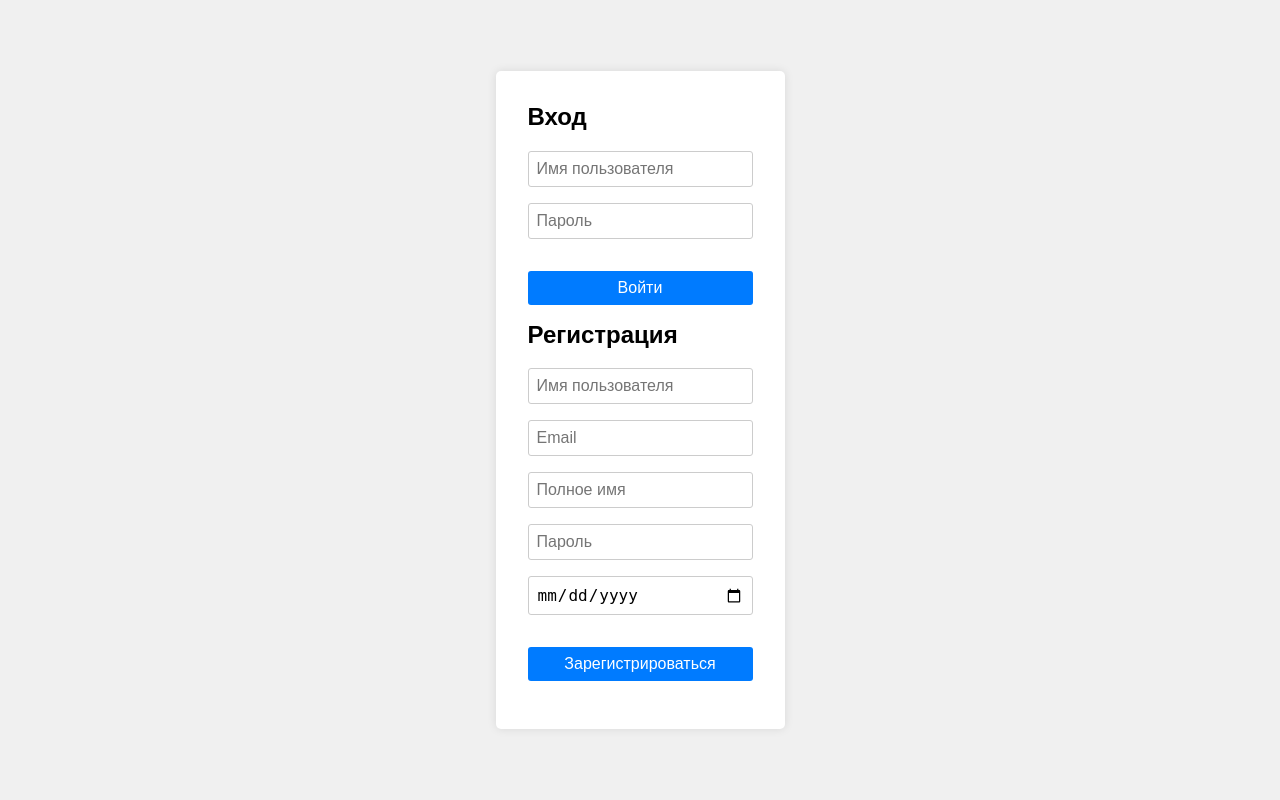
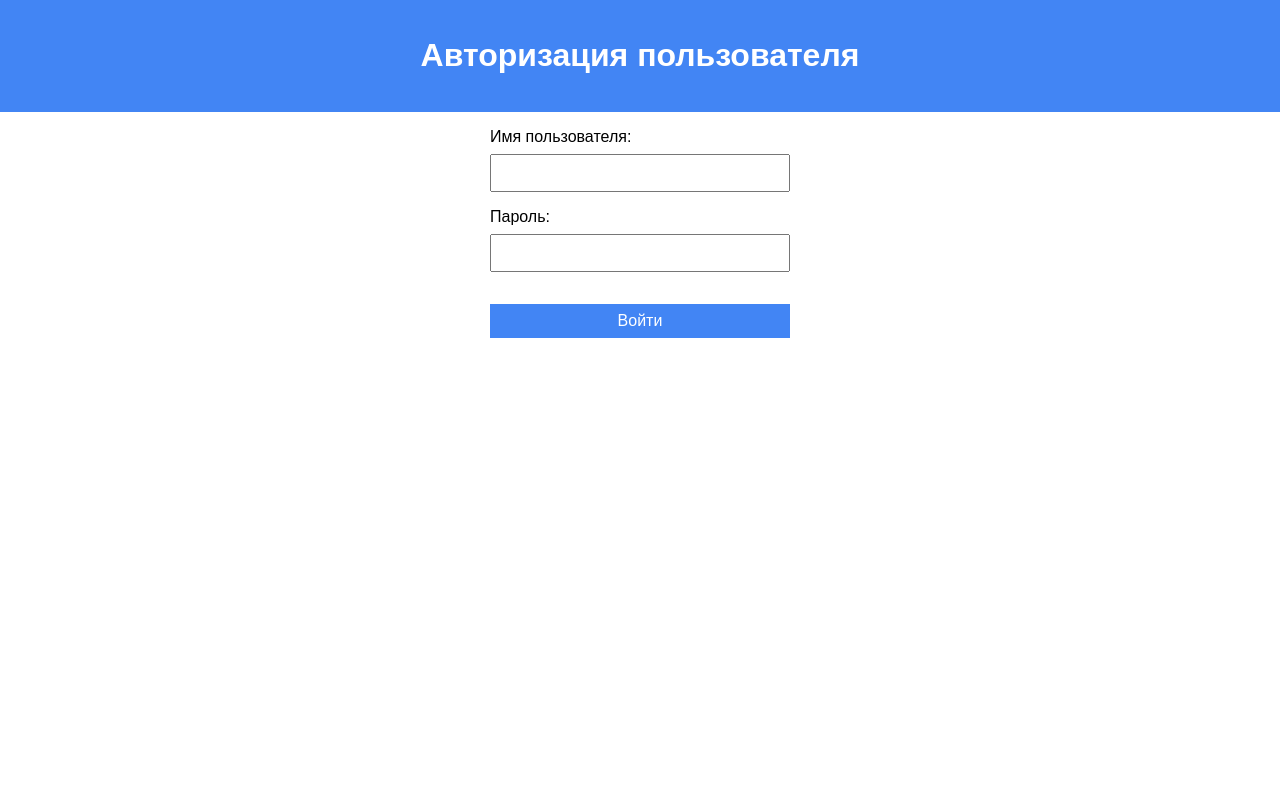
Before and after one commit to Romati21/PrediCore, a FastAPI app: template templates/auth.html in a window 1280 px wide. Run offline with FastAPI, Linux system fonts and the light colour scheme; the template is opened without the code that fills it, so the values that code supplies are empty; parts of the project's set-up code (start-up, migrations or seed data) failed here and were passed over.

Commit message:
Добавил авторизацию пользователей

```diff
--- a/app/auth/auth.py
+++ b/app/auth/auth.py
@@ -7,6 +7,7 @@ from sqlalchemy.orm import Session
 from app import models, schemas
 from app.database import get_db
 import secrets
+from jose import ExpiredSignatureError
 
 # Настройки JWT
 SECRET_KEY = secrets.token_hex(32)  # Генерирует 64-символьный
@@ -18,12 +19,6 @@ pwd_context = CryptContext(schemes=["bcrypt"], deprecated="auto")
 oauth2_scheme = OAuth2PasswordBearer(tokenUrl="token")
 
 
-def create_refresh_token(data: dict):
-    expire = datetime.utcnow() + timedelta(days=REFRESH_TOKEN_EXPIRE_DAYS)
-    to_encode = data.copy()
-    to_encode.update({"exp": expire})
-    refresh_token = jwt.encode(to_encode, SECRET_KEY, algorithm=ALGORITHM)
-    return refresh_token
 
 def refresh_access_token(refresh_token: str):
     try:
@@ -34,9 +29,13 @@ def refresh_access_token(refresh_token: str):
                 status_code=401,
                 detail="Invalid token"
             )
-        # Создаем новый access-токен
         new_access_token = create_access_token(data={"sub": username})
         return new_access_token
+    except ExpiredSignatureError:
+        raise HTTPException(
+            status_code=401,
+            detail="Refresh token expired"
+        )
     except JWTError:
         raise HTTPException(
             status_code=401,
@@ -63,8 +62,15 @@ def create_access_token(data: dict, expires_delta: timedelta = None):
     else:
         expire = datetime.utcnow() + timedelta(minutes=ACCESS_TOKEN_EXPIRE_MINUTES)
     to_encode.update({"exp": expire})
-    access_token = jwt.encode(to_encode, SECRET_KEY, algorithm=ALGORITHM)
-    return access_token
+    encoded_jwt = jwt.encode(to_encode, SECRET_KEY, algorithm=ALGORITHM)
+    return {"token": encoded_jwt, "expires": expire}
+
+def create_refresh_token(data: dict):
+    expire = datetime.utcnow() + timedelta(days=REFRESH_TOKEN_EXPIRE_DAYS)  # Используем константу
+    to_encode = data.copy()
+    to_encode.update({"exp": expire})
+    refresh_token = jwt.encode(to_encode, SECRET_KEY, algorithm=ALGORITHM)
+    return refresh_token
 
 async def get_current_user(token: str = Depends(oauth2_scheme), db: Session = Depends(get_db)):
     credentials_exception = HTTPException(
--- a/app/main.py
+++ b/app/main.py
@@ -83,7 +83,7 @@ static_dir = os.path.join(os.path.dirname(__file__), "static")
 app.mount("/static", StaticFiles(directory="static"), name="static")
 templates = Jinja2Templates(directory="templates")
 
-app.include_router(auth.router, tags=["auth"])
+app.include_router(auth.router)
 
 # def get_db():
 #     db = SessionLocal()
--- a/templates/auth.html
+++ b/templates/auth.html
@@ -3,140 +3,68 @@
     <head>
         <meta charset="UTF-8">
         <meta name="viewport" content="width=device-width, initial-scale=1.0">
-        <link rel="manifest" href="/static/manifest.json">
+        <title>Авторизация</title>
         <link rel="stylesheet" href="/static/styles.css">
-        <title>Аутентификация</title>
-        <style>
-         body {
-             font-family: Arial, sans-serif;
-             display: flex;
-             justify-content: center;
-             align-items: center;
-             height: 100vh;
-             margin: 0;
-             background-color: #f0f0f0;
-         }
-         .container {
-             background-color: white;
-             padding: 2rem;
-             border-radius: 5px;
-             box-shadow: 0 0 10px rgba(0, 0, 0, 0.1);
-         }
-         h2 {
-             margin-top: 0;
-         }
-         form {
-             display: flex;
-             flex-direction: column;
-         }
-         input {
-             margin-bottom: 1rem;
-             padding: 0.5rem;
-             border: 1px solid #ccc;
-             border-radius: 3px;
-         }
-         button {
-             background-color: #007bff;
-             color: white;
-             border: none;
-             padding: 0.5rem;
-             border-radius: 3px;
-             cursor: pointer;
-         }
-         button:hover {
-             background-color: #0056b3;
-         }
-         .error {
-             color: red;
-             margin-bottom: 1rem;
-         }
-        </style>
+        <script src="https://cdnjs.cloudflare.com/ajax/libs/jquery/3.6.0/jquery.min.js"></script>
     </head>
     <body>
-        <div class="container">
-            <h2>Вход</h2>
-            <form id="login-form">
-                <input type="text" name="username" placeholder="Имя пользователя" required>
-                <input type="password" name="password" placeholder="Пароль" required>
+        <header>
+            <h1>Авторизация пользователя</h1>
+        </header>
+        <main>
+            <form id="loginForm" action="/login" method="post">
+                <div class="form-group">
+                    <label for="username">Имя пользователя:</label>
+                    <input type="text" id="username" name="username" required>
+                </div>
+                <div class="form-group">
+                    <label for="password">Пароль:</label>
+                    <input type="password" id="password" name="password" required>
+                </div>
                 <button type="submit">Войти</button>
             </form>
-            <div id="login-error" class="error"></div>
 
-            <h2>Регистрация</h2>
-            <form id="register-form">
-                <input type="text" name="username" placeholder="Имя пользователя" required>
-                <input type="email" name="email" placeholder="Email" required>
-                <input type="text" name="full_name" placeholder="Полное имя" required>
-                <input type="password" name="password" placeholder="Пароль" required>
-                <input type="date" name="birth_date" required>
-                <button type="submit">Зарегистрироваться</button>
-            </form>
-            <div id="register-error" class="error"></div>
-        </div>
+            {% if error %}
+            <p style="color:red;">{{ error }}</p>
+            {% endif %}
+            {% if message %}
+            <p style="color:green;">{{ message }}</p>
+            {% endif %}
+        </main>
 
         <script>
-         const loginForm = document.getElementById('login-form');
-         const registerForm = document.getElementById('register-form');
-         const loginError = document.getElementById('login-error');
-         const registerError = document.getElementById('register-error');
+         $(document).ready(function() {
+             $('#loginForm').submit(function(e) {
+                 e.preventDefault();
+                 let formData = $(this).serialize();  // Собираем данные формы
 
-         loginForm.addEventListener('submit', async (e) => {
-             e.preventDefault();
-             const formData = new FormData(loginForm);
-             try {
-                 const response = await fetch('/auth/token', {
-                     method: 'POST',
-                     body: formData
+                 $.ajax({
+                     url: this.action,  // URL для отправки формы
+                     type: 'POST',
+                     data: formData,
+                     success: function(response) {
+                         console.log('Server response:', response);  // Отладочный вывод
+
+                         // Если авторизация успешна, перенаправляем на главную страницу
+                         if (response.success) {  // Проверяем, вернулся ли флаг успешной авторизации
+                             alert('Успешная авторизация!');
+                             window.location.href = '/';  // Перенаправление на главную страницу
+                         } else {
+                             alert(response.error || 'Произошла ошибка при авторизации.');
+                         }
+                     },
+                     error: function(xhr, status, error) {
+                         console.error('Error:', error);
+                         let errorMessage;
+                         try {
+                             errorMessage = JSON.parse(xhr.responseText).detail;
+                         } catch (e) {
+                             errorMessage = 'Произошла ошибка при авторизации. Пожалуйста, попробуйте еще раз.';
+                         }
+                         alert(errorMessage);
+                     }
                  });
-                 if (response.ok) {
-                     const data = await response.json();
-                     localStorage.setItem('access_token', data.access_token);
-                     window.location.href = '/dashboard';  // Перенаправление на страницу dashboard после успешного входа
-                 } else {
-                     const error = await response.json();
-                     loginError.textContent = error.detail;
-                 }
-             } catch (error) {
-                 loginError.textContent = 'Произошла ошибка при входе';
-             }
-         });
-
-         registerForm.addEventListener('submit', async (e) => {
-             e.preventDefault();
-             const formData = new FormData(registerForm);
-             const userData = Object.fromEntries(formData.entries());
-
-             try {
-                 const response = await fetch('/auth/register', {
-                     method: 'POST',
-                     headers: {
-                         'Content-Type': 'application/json'
-                     },
-                     body: JSON.stringify(userData)
-                 });
-                 if (response.ok) {
-                     const data = await response.json();
-                     alert('Регистрация успешна! Теперь вы можете войти.');
-                     registerForm.reset();
-                 } else {
-                     const error = await response.json();
-                     registerError.textContent = error.detail;
-                 }
-             } catch (error) {
-                 registerError.textContent = 'Произошла ошибка при регистрации';
-             }
-         });
-
-         // Валидация пароля
-         const passwordInput = registerForm.querySelector('input[name="password"]');
-         passwordInput.addEventListener('input', () => {
-             const password = passwordInput.value;
-             const regex = /^(?=.*\d)(?=.*[!@#$%^&*])(?=.*[a-z])(?=.*[A-Z]).{8,}$/;
-             if (!regex.test(password)) {
-                 passwordInput.setCustomValidity('Пароль должен содержать не менее 8 символов, включая цифры, специальные символы, строчные и заглавные буквы');
-             } else {
-                 passwordInput.setCustomValidity('');
-             }
+             });
          });
         </script>
     </body>
```
Also changed, not shown: app/routes/auth.py (+29 -0 lines).
